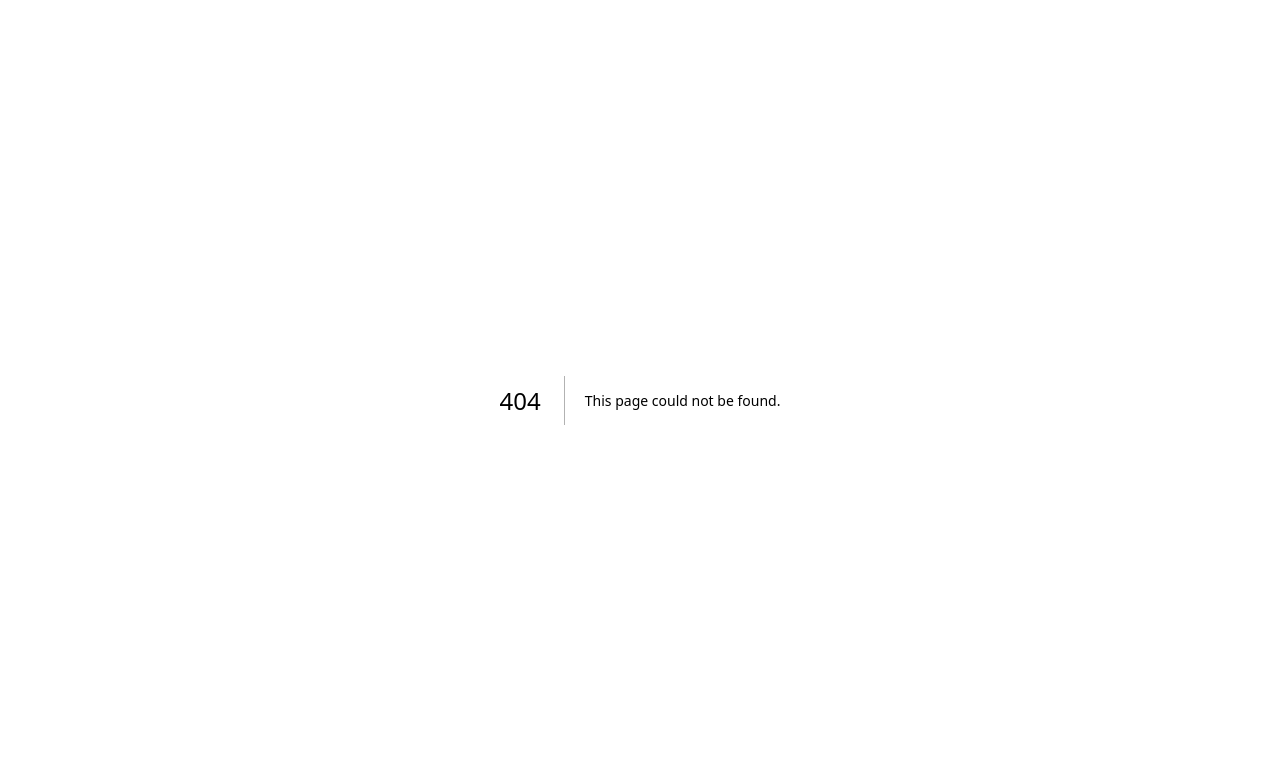
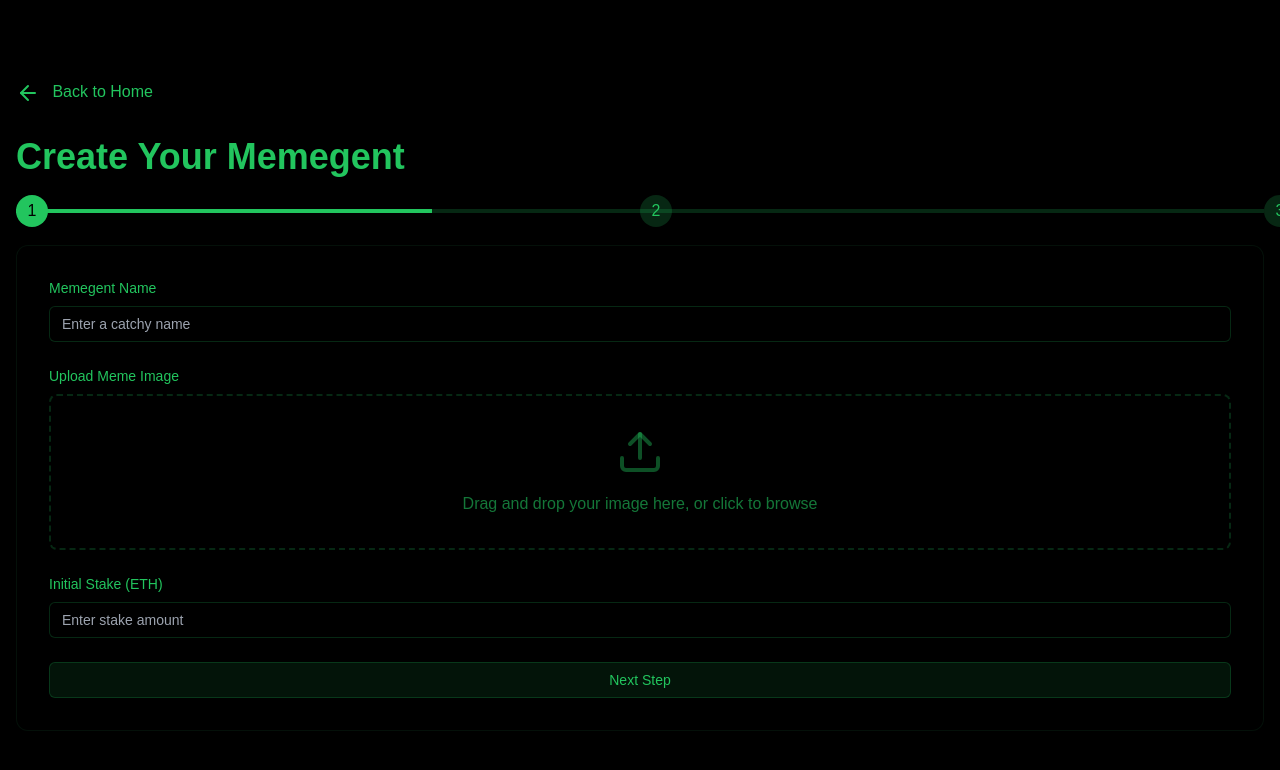
Before and after one commit to 0xnehasingh/MemeX_, a Next.js app: page /create in a window 1280 px wide. Before the commit this address had no page. Shown: the top 770 px of the page. Built offline with nearby package versions, Linux system fonts and the light colour scheme.

Commit message:
CreateMemegent component for multi-step meme creation process

```diff
--- /dev/null
+++ b/app/create/page.tsx
@@ -0,0 +1,187 @@
+"use client";
+
+import { useState } from 'react';
+import { Button } from "@/components/ui/button";
+import { Card } from "@/components/ui/card";
+import { Input } from "@/components/ui/input";
+import { useRouter } from 'next/navigation';
+import Link from 'next/link';
+import { ArrowLeft, Upload } from 'lucide-react';
+
+export default function CreateMemegent() {
+  const router = useRouter();
+  const [step, setStep] = useState(1);
+  const [formData, setFormData] = useState({
+    name: '',
+    stake: '',
+    personality: 'friendly',
+  });
+
+  const handleSubmit = async () => {
+    router.push('/');
+  };
+
+  return (
+    <div className="min-h-screen bg-black text-green-500 pt-20">
+      <div className="container mx-auto px-4">
+        <Link href="/" className="text-green-500 hover:text-green-400 mb-8 inline-block">
+          <ArrowLeft className="inline mr-2" /> Back to Home
+        </Link>
+
+        <h1 className="text-4xl font-bold mb-8">Create Your Memegent</h1>
+
+        <div className="flex items-center mb-8 relative">
+          <div className="flex-1 h-1 bg-green-500/20">
+            <div
+              className="h-full bg-green-500 transition-all duration-300"
+              style={{ width: `${(step / 3) * 100}%` }}
+            />
+          </div>
+          {[1, 2, 3].map((num) => (
+            <div
+              key={num}
+              className={`w-8 h-8 rounded-full flex items-center justify-center absolute
+                ${num === step ? 'bg-green-500 text-black' : 'bg-green-500/20 text-green-500'}
+              `}
+              style={{ left: `${((num - 1) / 2) * 100}%` }}
+            >
+              {num}
+            </div>
+          ))}
+        </div>
+
+        <Card className="bg-black/50 border-green-900/20 p-8">
+          {step === 1 && (
+            <div className="space-y-6">
+              <div>
+                <label className="block text-sm font-medium mb-2">Memegent Name</label>
+                <Input
+                  type="text"
+                  placeholder="Enter a catchy name"
+                  value={formData.name}
+                  onChange={(e) => setFormData({ ...formData, name: e.target.value })}
+                  className="bg-black/50 border-green-500/20 text-green-500"
+                />
+              </div>
+
+              <div>
+                <label className="block text-sm font-medium mb-2">Upload Meme Image</label>
+                <div className="border-2 border-dashed border-green-500/20 rounded-lg p-8 text-center">
+                  <Upload className="mx-auto h-12 w-12 text-green-500/40 mb-4" />
+                  <p className="text-green-500/60">Drag and drop your image here, or click to browse</p>
+                </div>
+              </div>
+
+              <div>
+                <label className="block text-sm font-medium mb-2">Initial Stake (ETH)</label>
+                <Input
+                  type="number"
+                  placeholder="Enter stake amount"
+                  value={formData.stake}
+                  onChange={(e) => setFormData({ ...formData, stake: e.target.value })}
+                  className="bg-black/50 border-green-500/20 text-green-500"
+                />
+              </div>
+
+              <Button
+                onClick={() => setStep(2)}
+                className="w-full bg-green-500/10 border border-green-500/20 hover:bg-green-500/20"
+              >
+                Next Step
+              </Button>
+            </div>
+          )}
+
+          {step === 2 && (
+            <div className="space-y-6">
+              <h2 className="text-xl font-bold mb-4">Personality Settings</h2>
+
+              <div className="grid grid-cols-1 md:grid-cols-3 gap-4">
+                {['Friendly', 'Mischievous', 'Wise'].map((personality) => (
+                  <Card
+                    key={personality}
+                    className={`p-6 cursor-pointer transition-all ${
+                      formData.personality === personality.toLowerCase()
+                        ? 'bg-green-500/20 border-green-500'
+                        : 'bg-black/50 border-green-900/20 hover:bg-green-500/10'
+                    }`}
+                    onClick={() => setFormData({ ...formData, personality: personality.toLowerCase() })}
+                  >
+                    <h3 className="text-lg font-medium mb-2">{personality}</h3>
+                    {formData.personality === personality.toLowerCase() && (
+                      <span className="text-sm text-green-500">✓ Selected</span>
+                    )}
+                  </Card>
+                ))}
+              </div>
+
+              <div className="flex gap-4">
+                <Button
+                  onClick={() => setStep(1)}
+                  className="flex-1 bg-green-500/10 border border-green-500/20 hover:bg-green-500/20"
+                >
+                  Back
+                </Button>
+                <Button
+                  onClick={() => setStep(3)}
+                  className="flex-1 bg-green-500/10 border border-green-500/20 hover:bg-green-500/20"
+                >
+                  Next Step
+                </Button>
+              </div>
+            </div>
+          )}
+
+          {step === 3 && (
+            <div className="space-y-6">
+              <h2 className="text-xl font-bold mb-4">Launch Your Memegent</h2>
+
+              <div className="border border-green-900/20 rounded-lg p-4 mb-4">
+                <div className="flex items-center gap-4 mb-4">
+                  <div className="w-12 h-12 bg-green-500/10 rounded-full flex items-center justify-center">
+                    🤖
+                  </div>
+                  <div>
+                    <h3 className="font-medium">{formData.name}</h3>
+                    <p className="text-sm text-green-500/60">{formData.personality} Personality</p>
+                  </div>
+                </div>
+                <div className="space-y-2">
+                  <div className="flex justify-between text-sm">
+                    <span>Initial Stake:</span>
+                    <span>{formData.stake} ETH</span>
+                  </div>
+                </div>
+              </div>
+
+              <div className="bg-green-500/10 p-4 rounded-lg">
+                <h4 className="font-medium mb-2">Your Memegent can:</h4>
+                <ul className="list-disc list-inside space-y-1 text-sm">
+                  <li>Transfer ETH to other addresses</li>
+                  <li>Check cryptocurrency prices</li>
+                  <li>Deploy viral NFT collections</li>
+                  <li>Create ERC-20 tokens</li>
+                </ul>
+              </div>
+
+              <div className="flex gap-4">
+                <Button
+                  onClick={() => setStep(2)}
+                  className="flex-1 bg-green-500/10 border border-green-500/20 hover:bg-green-500/20"
+                >
+                  Back
+                </Button>
+                <Button
+                  onClick={handleSubmit}
+                  className="flex-1 bg-green-500/10 border border-green-500/20 hover:bg-green-500/20"
+                >
+                  Launch Memegent
+                </Button>
+              </div>
+            </div>
+          )}
+        </Card>
+      </div>
+    </div>
+  );
+}
```
